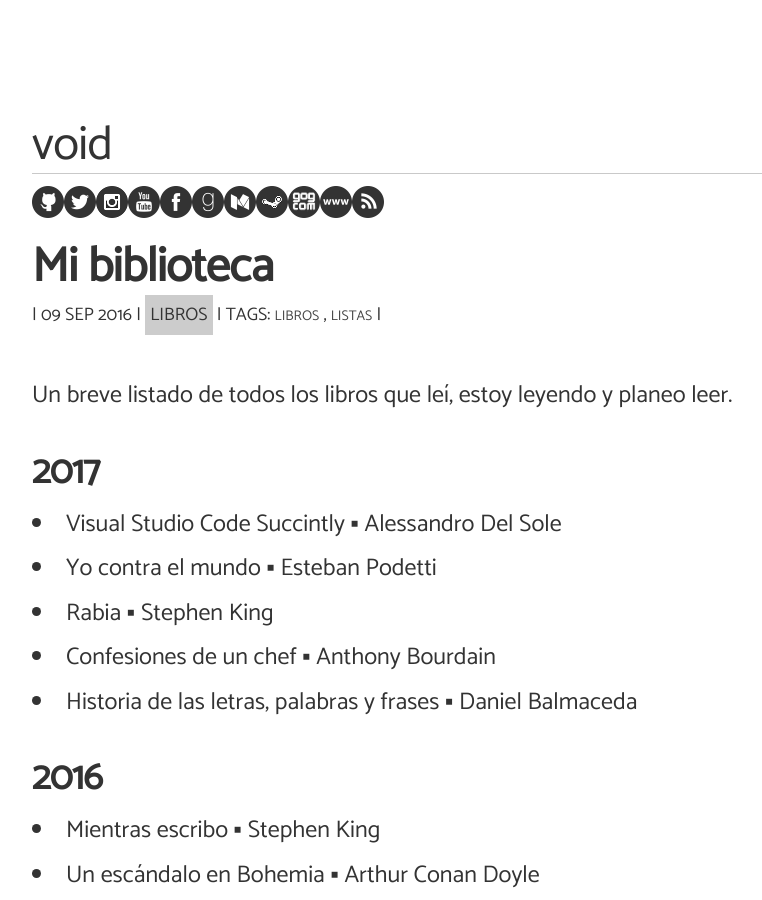
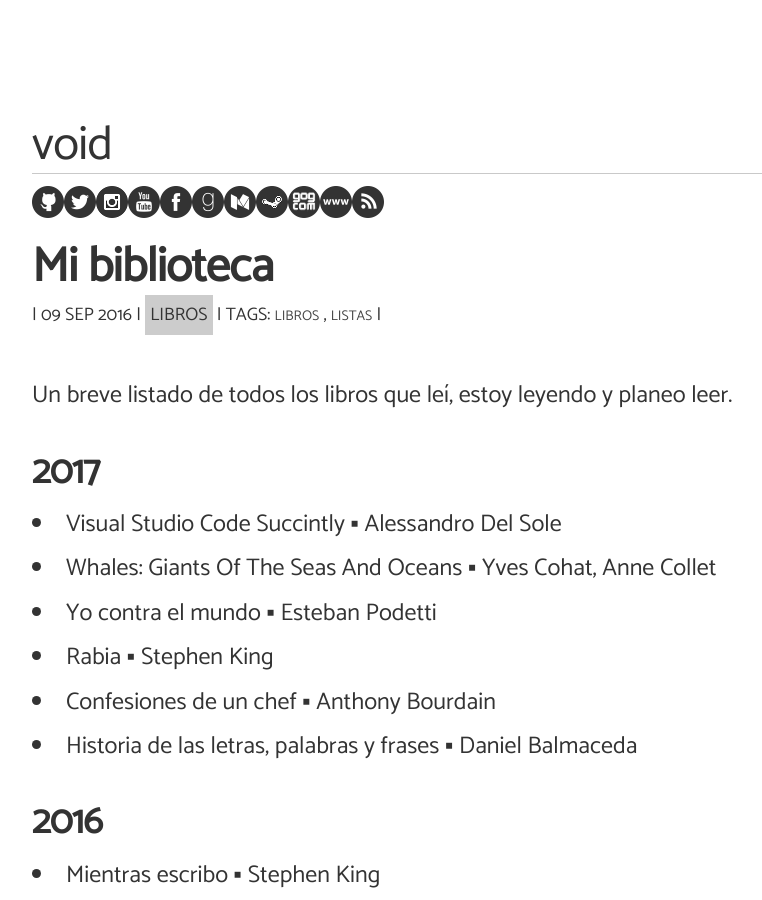
Before and after one commit to angelsimon/angelsimon.github.io, a Jekyll site: the page built from _posts/2016-09-09-libros-que-termine.md, in a window 1280 px wide and 900 px high. Shown: the whole window, without its empty margins (32-794 px from the left). Built offline with Jekyll 4.4.1, drawn with Linux system fonts in a browser that asks for light colours; nearby versions of some CDN libraries; comment, search, counter and statistics services are not loaded.

Commit message:
Nuevos libros

```diff
--- a/_posts/2016-09-09-libros-que-termine.md
+++ b/_posts/2016-09-09-libros-que-termine.md
@@ -12,6 +12,7 @@ Un breve listado de todos los libros que leí, estoy leyendo y planeo leer.
 <h2>2017</h2>
 <ul>
 <li>Visual Studio Code Succintly &#9642; Alessandro Del Sole</li>
+<li>Whales: Giants Of The Seas And Oceans &#9642; Yves Cohat, Anne Collet</li>
 <li>Yo contra el mundo &#9642; Esteban Podetti</li>
 <li>Rabia &#9642; Stephen King</li>
 <li>Confesiones de un chef &#9642; Anthony Bourdain</li>
```
